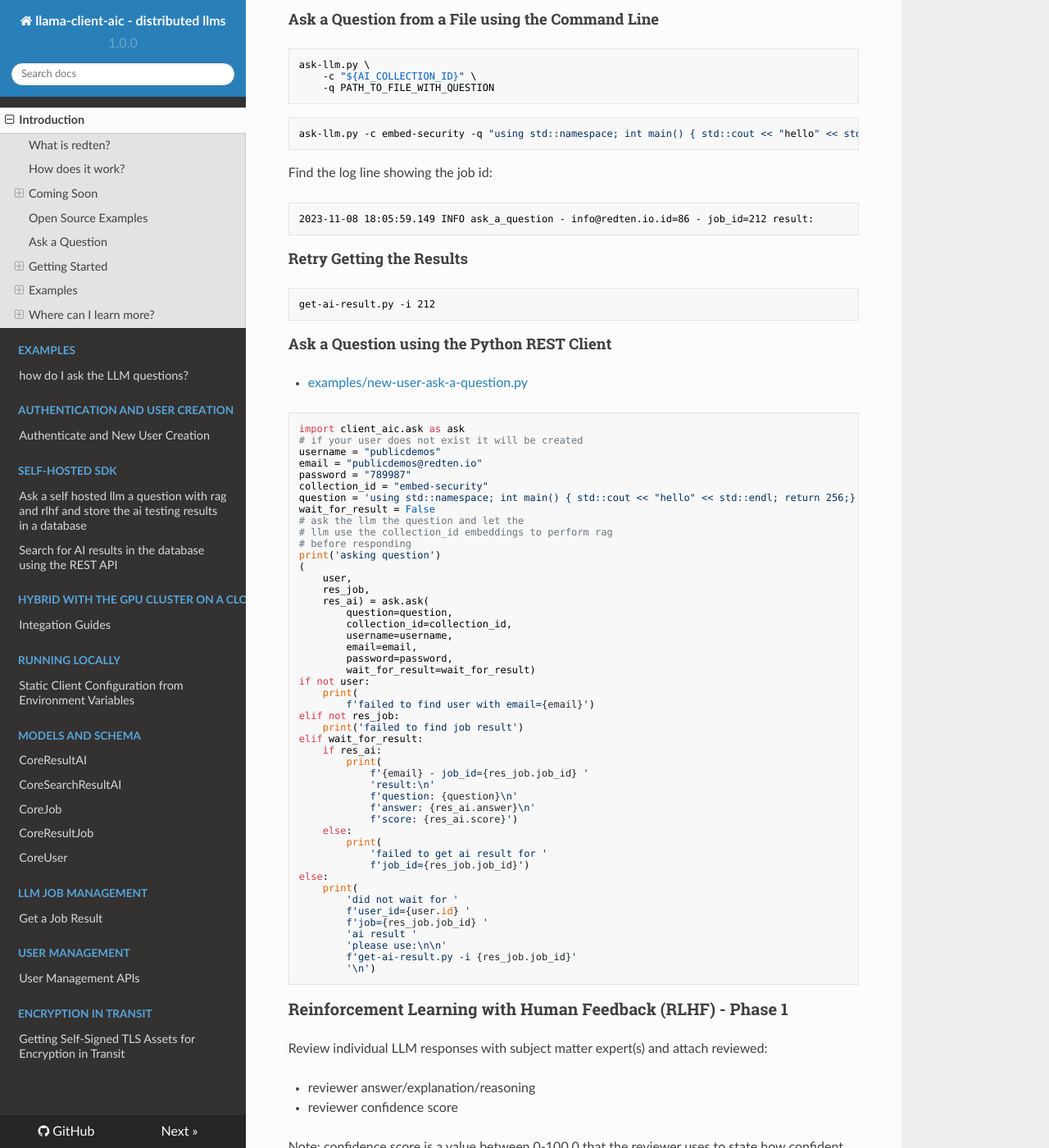
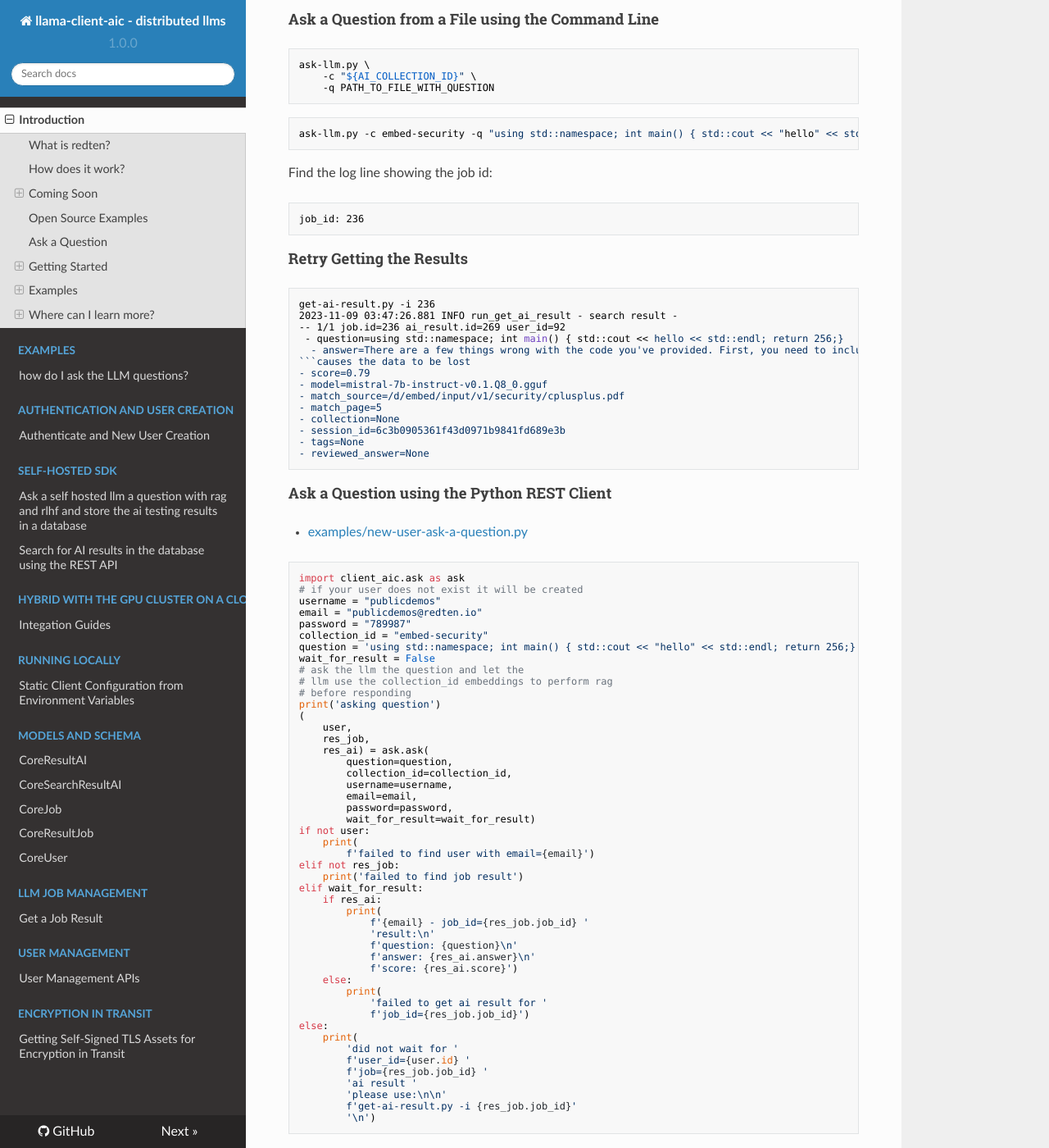
Before and after one commit to redten-ai/llama-client-aic, an MkDocs documentation site: the page built from docs/index.md, in a window 1280 px wide and 1400 px high, scrolled down 2962 px. Shown: the whole window at 82% size. Built offline with MkDocs 1.6.1, drawn with Linux system fonts in a browser that asks for light colours; nearby versions of some CDN libraries; some of the changed text lies outside the part shown.

Commit message:
adding reinforcement learning with human feedback example showing how a subject matter expert can curate ai results with a reviewed answer and confidence score using the ./examples/review-answer.py command line tool that calls the update ai result api

````diff
--- a/docs/index.md
+++ b/docs/index.md
@@ -97,13 +97,26 @@
 Find the log line showing the job id:
 
 ```bash
-2023-11-08 18:05:59.149 INFO ask_a_question - info@redten.io.id=86 - job_id=212 result:
+job_id: 236
 ```
 
 #### Retry Getting the Results
 
 ```bash
-get-ai-result.py -i 212
+get-ai-result.py -i 236
+2023-11-09 03:47:26.881 INFO run_get_ai_result - search result -
+-- 1/1 job.id=236 ai_result.id=269 user_id=92
+ - question=using std::namespace; int main() { std::cout << hello << std::endl; return 256;}
+  - answer=There are a few things wrong with the code you've provided. First, you need to include <iostream> and <string> in your program, just like in the example you've provided.
+```causes the data to be lost
+- score=0.79
+- model=mistral-7b-instruct-v0.1.Q8_0.gguf
+- match_source=/d/embed/input/v1/security/cplusplus.pdf
+- match_page=5
+- collection=None
+- session_id=6c3b0905361f43d0971b9841fd689e3b
+- tags=None
+- reviewed_answer=None
 ```
 
 #### Ask a Question using the Python REST Client
@@ -176,11 +189,13 @@
 - **95-100.0** - the reviewer considers this answer to be a common knowledge, a known truth or something that is almost considered as a fact
 
 ```bash
-review-answer.py -i 221 -a "this code has an exploit and needs to address 1, 2, 3" -s 99.9
+review-answer.py -i 236 -a "additionally there are other issues with this code. it has an exploit and needs to address 1, 2, 3" -s 99.9
 ```
 
+#### Validate the reviewed answer shows up on the AI Result
+
 ```bash
-get-ai-result.py -i 221 | grep reviewed_
+get-ai-result.py -i 236 2>&1 | grep reviewed_
 ```
 
 ### Debugging
--- a/setup.py
+++ b/setup.py
@@ -24,7 +24,7 @@
         "examples/get-ai-result.py",
         "examples/review-answer.py",
     ],
-    version="1.0.2",
+    version="1.0.3",
     license="Apache 2.0",
     description=(
         "python client for redten - "
````
Also changed, not shown: README.md (+19 -4 lines).
